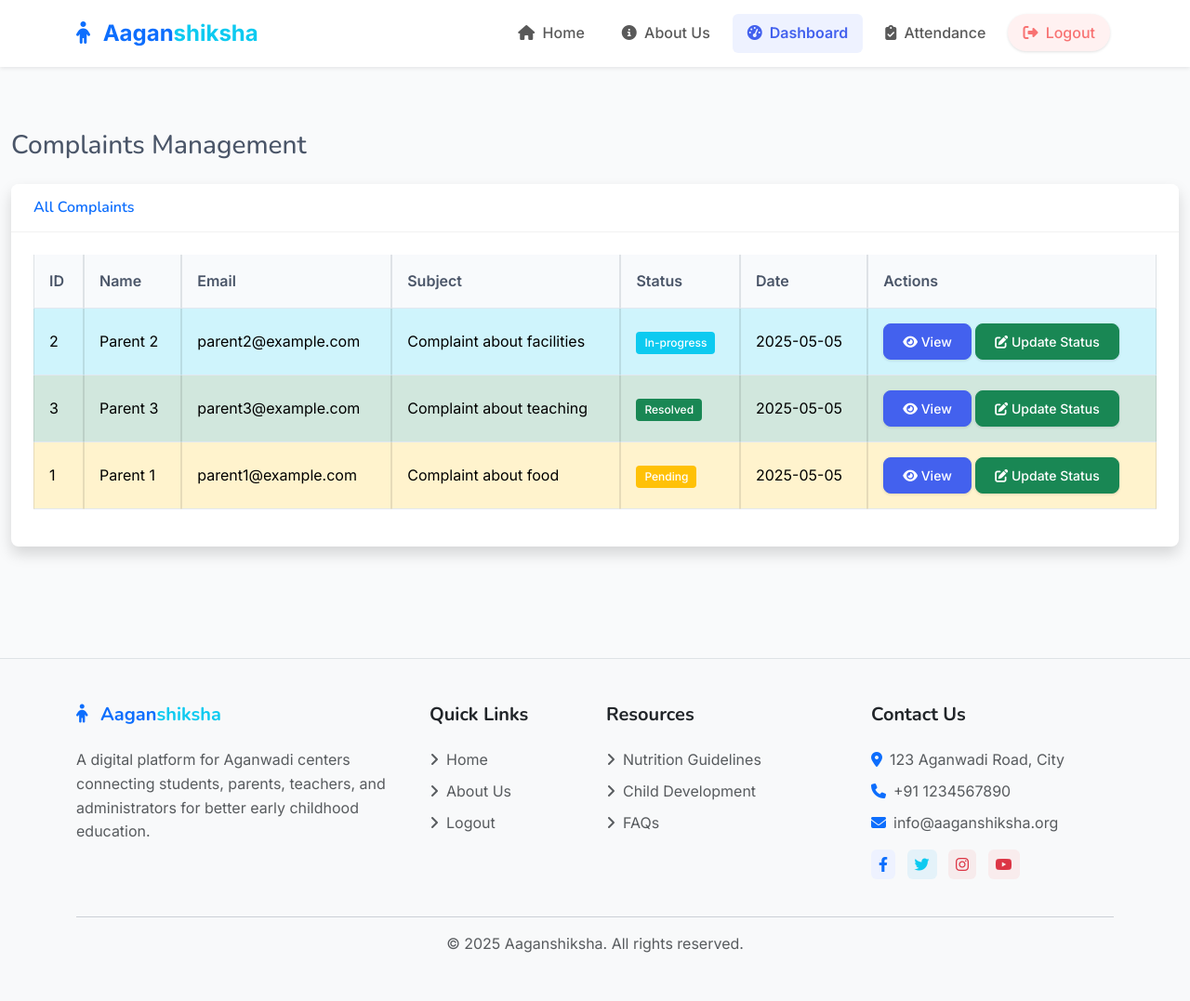
After one commit to vibhor-git/AaganshikshaPortal, a Flask app: page /admin/complaints in a window 1280 px wide. The commit adds this page. Shown: the whole page at 93% size. Run offline with Flask 3, Linux system fonts and the light colour scheme; a user stored in the database is signed in; some libraries are stand-ins or nearby versions.

Commit message:
Assistant checkpoint: Implemented complaints management feature
Assistant generated file changes:
- templates/admin/complaints.html: Create complaints management page
- templates/admin/_messages.html: Create partial template for flash messages
- routes/admin.py: Add complaints routes
- templates/admin/dashboard.html: Update View Complaints button to link to complaints page

---

User prompt:

view complaints option is not working

Replit-Commit-Author: Assistant
Replit-Commit-Session-Id: dfd11eeb-5483-4d1f-97ca-f078fede1bfa

```diff
--- a/routes/admin.py
+++ b/routes/admin.py
@@ -660,3 +660,30 @@ def generate_activities_report(start_date, end_date):
         mimetype='text/csv',
         headers={'Content-Disposition': f'attachment; filename={filename}'}
     )
+
+# Complaints Management
+@admin_bp.route('/complaints')
+@login_required
+@admin_required
+def complaints():
+    complaints = Complaint.query.order_by(Complaint.created_at.desc()).all()
+    return render_template('admin/complaints.html', complaints=complaints)
+
+@admin_bp.route('/complaints/update-status/<int:id>', methods=['POST'])
+@login_required
+@admin_required
+def update_complaint_status(id):
+    complaint = Complaint.query.get_or_404(id)
+    status = request.form.get('status')
+
+    if status not in ['pending', 'in-progress', 'resolved']:
+        flash('Invalid status value', 'danger')
+        return redirect(url_for('admin.complaints'))
+
+    complaint.status = status
+    if status == 'resolved':
+        complaint.resolved_at = datetime.utcnow()
+
+    db.session.commit()
+    flash('Complaint status updated successfully', 'success')
+    return redirect(url_for('admin.complaints'))
--- /dev/null
+++ b/templates/admin/_messages.html
@@ -0,0 +1,11 @@
+
+{% with messages = get_flashed_messages(with_categories=true) %}
+  {% if messages %}
+    {% for category, message in messages %}
+      <div class="alert alert-{{ category }} alert-dismissible fade show" role="alert">
+        {{ message }}
+        <button type="button" class="btn-close" data-bs-dismiss="alert" aria-label="Close"></button>
+      </div>
+    {% endfor %}
+  {% endif %}
+{% endwith %}
--- /dev/null
+++ b/templates/admin/complaints.html
@@ -0,0 +1,134 @@
+
+{% extends 'base.html' %}
+
+{% block title %}Complaints Management{% endblock %}
+
+{% block content %}
+<div class="container-fluid py-4">
+    <div class="d-sm-flex align-items-center justify-content-between mb-4">
+        <h1 class="h3 mb-0 text-gray-800">Complaints Management</h1>
+    </div>
+
+    {% include 'admin/_messages.html' %}
+
+    <div class="card shadow mb-4">
+        <div class="card-header py-3 d-flex justify-content-between align-items-center">
+            <h6 class="m-0 font-weight-bold text-primary">All Complaints</h6>
+        </div>
+        <div class="card-body">
+            <div class="table-responsive">
+                <table class="table table-bordered table-hover" id="dataTable" width="100%" cellspacing="0">
+                    <thead class="bg-light">
+                        <tr>
+                            <th>ID</th>
+                            <th>Name</th>
+                            <th>Email</th>
+                            <th>Subject</th>
+                            <th>Status</th>
+                            <th>Date</th>
+                            <th>Actions</th>
+                        </tr>
+                    </thead>
+                    <tbody>
+                        {% for complaint in complaints %}
+                        <tr class="{% if complaint.status == 'pending' %}table-warning{% elif complaint.status == 'in-progress' %}table-info{% elif complaint.status == 'resolved' %}table-success{% endif %}">
+                            <td>{{ complaint.id }}</td>
+                            <td>{{ complaint.name }}</td>
+                            <td>{{ complaint.email }}</td>
+                            <td>{{ complaint.subject }}</td>
+                            <td>
+                                <span class="badge {% if complaint.status == 'pending' %}bg-warning{% elif complaint.status == 'in-progress' %}bg-info{% elif complaint.status == 'resolved' %}bg-success{% endif %}">
+                                    {{ complaint.status|capitalize }}
+                                </span>
+                            </td>
+                            <td>{{ complaint.created_at.strftime('%Y-%m-%d') }}</td>
+                            <td>
+                                <button type="button" class="btn btn-sm btn-primary" data-bs-toggle="modal" data-bs-target="#viewComplaintModal{{ complaint.id }}">
+                                    <i class="fas fa-eye"></i> View
+                                </button>
+                                <button type="button" class="btn btn-sm btn-success" data-bs-toggle="modal" data-bs-target="#updateStatusModal{{ complaint.id }}">
+                                    <i class="fas fa-edit"></i> Update Status
+                                </button>
+                            </td>
+                        </tr>
+
+                        <!-- View Complaint Modal -->
+                        <div class="modal fade" id="viewComplaintModal{{ complaint.id }}" tabindex="-1" aria-labelledby="viewComplaintModalLabel{{ complaint.id }}" aria-hidden="true">
+                            <div class="modal-dialog modal-lg">
+                                <div class="modal-content">
+                                    <div class="modal-header">
+                                        <h5 class="modal-title" id="viewComplaintModalLabel{{ complaint.id }}">Complaint Details</h5>
+                                        <button type="button" class="btn-close" data-bs-dismiss="modal" aria-label="Close"></button>
+                                    </div>
+                                    <div class="modal-body">
+                                        <div class="mb-3">
+                                            <h6 class="fw-bold">Subject:</h6>
+                                            <p>{{ complaint.subject }}</p>
+                                        </div>
+                                        <div class="mb-3">
+                                            <h6 class="fw-bold">Message:</h6>
+                                            <p>{{ complaint.message }}</p>
+                                        </div>
+                                        <div class="row">
+                                            <div class="col-md-6">
+                                                <h6 class="fw-bold">Name:</h6>
+                                                <p>{{ complaint.name }}</p>
+                                            </div>
+                                            <div class="col-md-6">
+                                                <h6 class="fw-bold">Email:</h6>
+                                                <p>{{ complaint.email }}</p>
+                                            </div>
+                                        </div>
+                                        <div class="row">
+                                            <div class="col-md-6">
+                                                <h6 class="fw-bold">Status:</h6>
+                                                <p>{{ complaint.status|capitalize }}</p>
+                                            </div>
+                                            <div class="col-md-6">
+                                                <h6 class="fw-bold">Date Submitted:</h6>
+                                                <p>{{ complaint.created_at.strftime('%Y-%m-%d %H:%M') }}</p>
+                                            </div>
+                                        </div>
+                                    </div>
+                                    <div class="modal-footer">
+                                        <button type="button" class="btn btn-secondary" data-bs-dismiss="modal">Close</button>
+                                    </div>
+                                </div>
+                            </div>
+                        </div>
+
+                        <!-- Update Status Modal -->
+                        <div class="modal fade" id="updateStatusModal{{ complaint.id }}" tabindex="-1" aria-labelledby="updateStatusModalLabel{{ complaint.id }}" aria-hidden="true">
+                            <div class="modal-dialog">
+                                <div class="modal-content">
+                                    <div class="modal-header">
+                                        <h5 class="modal-title" id="updateStatusModalLabel{{ complaint.id }}">Update Complaint Status</h5>
+                                        <button type="button" class="btn-close" data-bs-dismiss="modal" aria-label="Close"></button>
+                                    </div>
+                                    <form action="{{ url_for('admin.update_complaint_status', id=complaint.id) }}" method="post">
+                                        <div class="modal-body">
+                                            <div class="mb-3">
+                                                <label for="status" class="form-label">Status</label>
+                                                <select class="form-select" id="status" name="status" required>
+                                                    <option value="pending" {% if complaint.status == 'pending' %}selected{% endif %}>Pending</option>
+                                                    <option value="in-progress" {% if complaint.status == 'in-progress' %}selected{% endif %}>In Progress</option>
+                                                    <option value="resolved" {% if complaint.status == 'resolved' %}selected{% endif %}>Resolved</option>
+                                                </select>
+                                            </div>
+                                        </div>
+                                        <div class="modal-footer">
+                                            <button type="button" class="btn btn-secondary" data-bs-dismiss="modal">Close</button>
+                                            <button type="submit" class="btn btn-success">Update Status</button>
+                                        </div>
+                                    </form>
+                                </div>
+                            </div>
+                        </div>
+                        {% endfor %}
+                    </tbody>
+                </table>
+            </div>
+        </div>
+    </div>
+</div>
+{% endblock %}
--- a/templates/admin/dashboard.html
+++ b/templates/admin/dashboard.html
@@ -157,9 +157,9 @@
                     {% if complaints_count > 0 %}
                         <p>You have {{ complaints_count }} pending complaints that need your attention.</p>
                         <div class="d-grid">
-                            <button class="btn btn-outline-danger">
+                            <a href="{{ url_for('admin.complaints') }}" class="btn btn-outline-danger">
                                 <i class="fas fa-exclamation-triangle me-2"></i> View Complaints
-                            </button>
+                            </a>
                         </div>
                     {% else %}
                         <p>You have no pending complaints at this time.</p>
```
